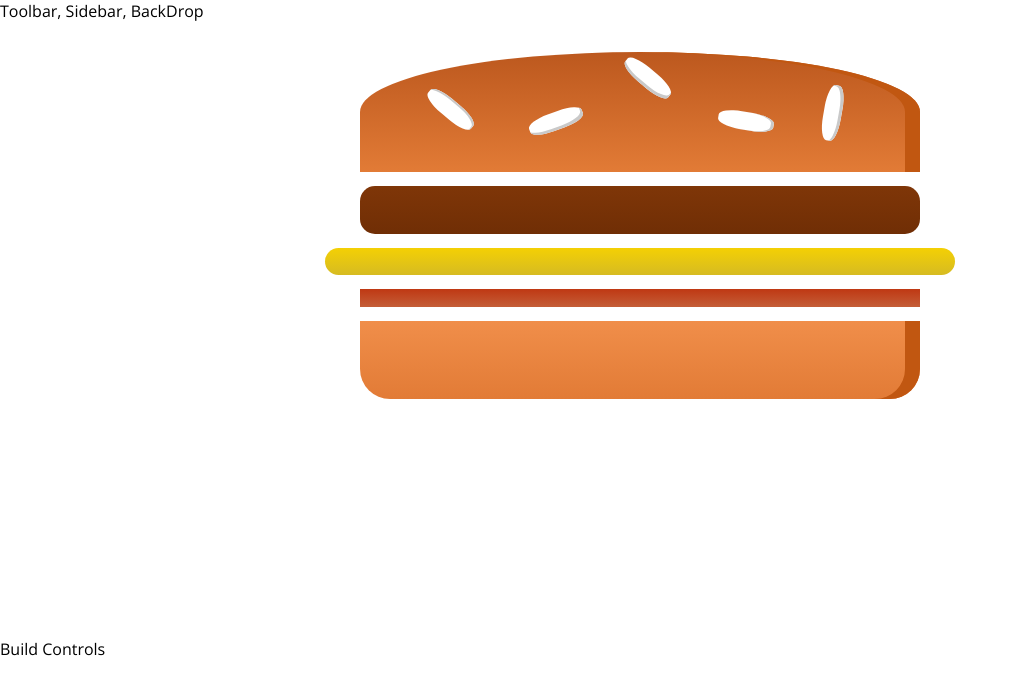
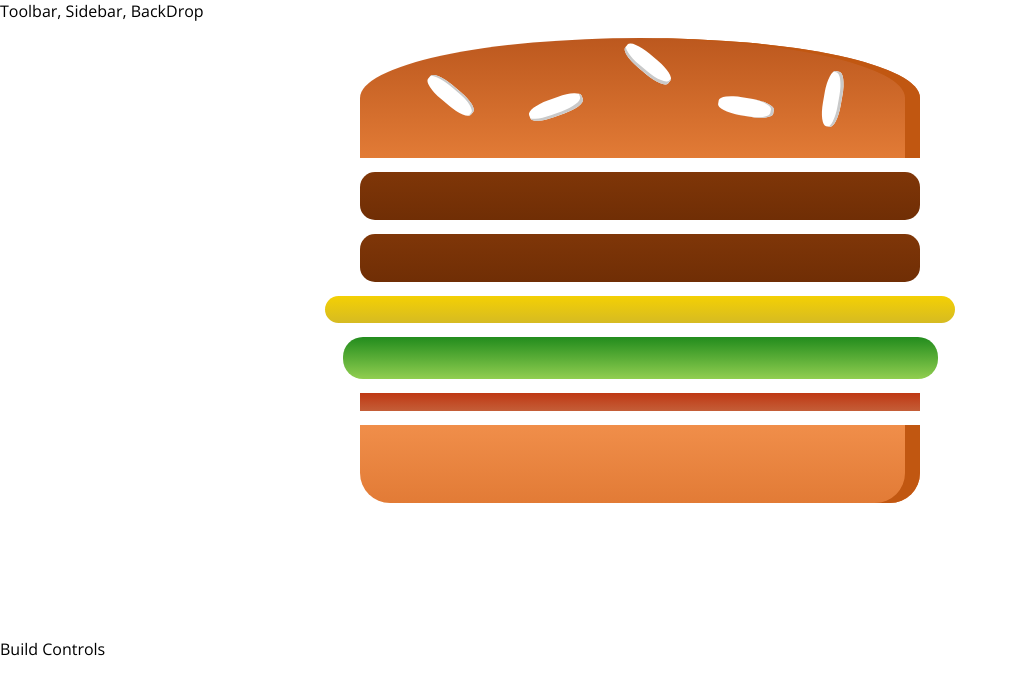
Before and after one commit to ssejjemba/Rolex-Order, a React (Create React App) app: page / in a window 1280 px wide. Shown: the top 694 px of the page, without its empty margins (0-1018 px from the left). Built offline with nearby package versions, Linux system fonts and the light colour scheme.

Commit message:
Added Rolex props

```diff
--- a/src/components/Rolex/Rolex.js
+++ b/src/components/Rolex/Rolex.js
@@ -2,14 +2,29 @@
 import classes from './Rolex.module.css';
 import RolexIngredient from './RolexIngredient/RolexIngredient';
 
-const rolex = () => (
-    <div className={classes.Rolex}>
-        <RolexIngredient type="chappatti-top"/>
-        <RolexIngredient type="onions"/>
-        <RolexIngredient type="tomatoes"/>
-        <RolexIngredient type="cabbage"/>
-        <RolexIngredient type="chappatti-bottom"/>
-    </div>
-);
+const rolex = (props) => {
+
+    let transformedIng = Object.keys(props.ingredients)
+        .map( igKey => {
+            return [...Array(props.ingredients[igKey])].map((_, i) => {
+                return <RolexIngredient key={igKey + i} type={igKey}/>
+            })
+        }).reduce((arr, el) => {
+            return arr.concat(el)
+        },[]);
+
+    if(transformedIng.length === 0){
+        transformedIng = <p>Please start adding ingredients!!</p>
+    }
+
+    return(
+        <div className={classes.Rolex}>
+            <RolexIngredient type="chappatti-top"/>
+            {transformedIng}
+            <RolexIngredient type="chappatti-bottom"/>
+        </div>
+    )
+
+}
 
 export default rolex;
--- a/src/components/Rolex/Rolex.module.css
+++ b/src/components/Rolex/Rolex.module.css
@@ -2,7 +2,6 @@
     width: 100%;
     margin: auto;
     height: 250px;
-    overflow: scroll;
     text-align: center;
     font-weight: bold;
     font-size: 1.25rem;
--- a/src/containers/RolexBuilder/RolexBuilder.js
+++ b/src/containers/RolexBuilder/RolexBuilder.js
@@ -4,10 +4,20 @@
 
 class RolexBuilder extends Component{
 
+    state = {
+        ingredients: {
+            onions: 2,
+            tomatoes: 1,
+            pepper: 1,
+            cabbage: 1
+        }
+    }
+
     render(){
+        const { ingredients } = this.state;
         return(
             <Aux>
-                <Rolex />
+                <Rolex ingredients={ingredients}/>
                 <div>Build Controls</div>
             </Aux>
         );
```
